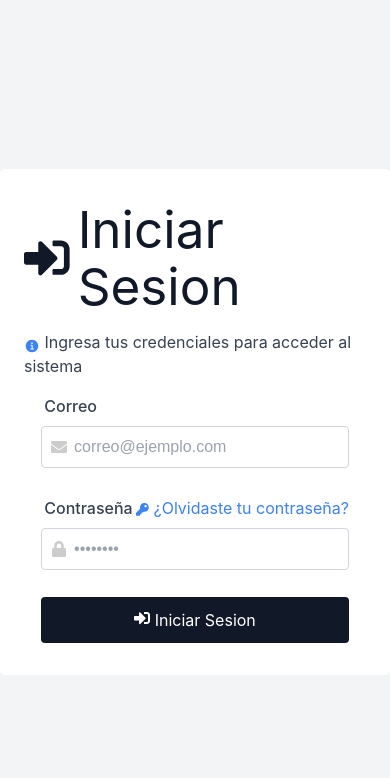
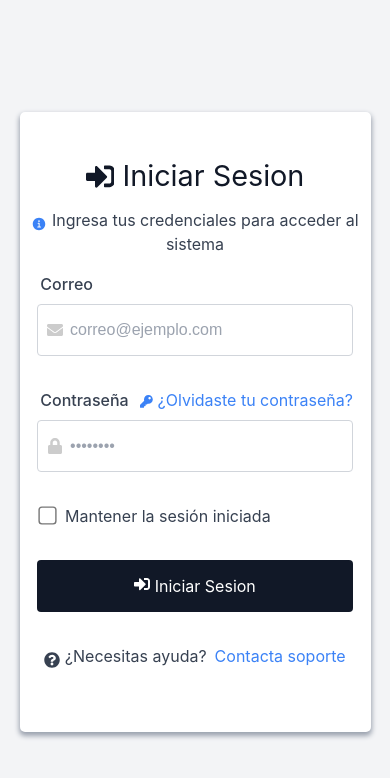
Before and after one commit to LennyServino/api_token_bookings_react, a React (Vite) app: page / in a window 390 px wide. Shown: the top 778 px of the page. Built offline with nearby package versions, Linux system fonts and the light colour scheme; the HTML template or start-up script is replaced by a standard one.

Commit message:
agregando espera del login, estilo responsive y validaciones de campos

```diff
--- a/package.json
+++ b/package.json
@@ -10,13 +10,15 @@
     "preview": "vite preview"
   },
   "dependencies": {
+    "@hookform/resolvers": "^3.9.1",
     "axios": "^1.7.7",
     "react": "^18.3.1",
     "react-dom": "^18.3.1",
     "react-hook-form": "^7.53.1",
     "react-icons": "^5.3.0",
     "react-router-dom": "^6.27.0",
-    "sweetalert2": "^11.14.4"
+    "sweetalert2": "^11.14.4",
+    "yup": "^1.4.0"
   },
   "devDependencies": {
     "@eslint/js": "^9.11.1",
--- a/src/components/Login.jsx
+++ b/src/components/Login.jsx
@@ -3,31 +3,44 @@ import { useForm } from 'react-hook-form'
 import { login } from '../services/loginServices';
 import { useNavigate } from 'react-router-dom';
 import styles from '../styles/Login.module.css'
+import { yupResolver } from '@hookform/resolvers/yup';
+import * as yup from 'yup';
 
 //importando icons
-import { FaSignInAlt, FaKey, FaLock, FaEnvelope  } from "react-icons/fa";
+import { FaSignInAlt, FaKey, FaLock, FaEnvelope, FaQuestionCircle  } from "react-icons/fa";
 import { IoInformationCircle } from "react-icons/io5";
-import { IoIosMail } from "react-icons/io";
+
+const schema = yup.object().shape({
+    email: yup.string().required("El correo es obligatorio").email("Correo Invalido, ejemplo: usuario@dominio.com"),
+    password: yup.string().required("Campo Obligatorio").min(8, "La contraseña debe contener al menos 8 caracteres")
+})
 
 export default function Login() {
-    const { register, handleSubmit } = useForm()
+    const { register, handleSubmit, formState: {errors} } = useForm({
+        resolver: yupResolver(schema)
+    })
 
     const navigate = useNavigate()
+
+    const [isLoading, setIsLoading] = React.useState(false)
 
     //metodo para validar el usuario
     const loginForm = async (data) => {
         //console.log(data);
+        setIsLoading(true)
 
         const response = await login(data);
         //validando la respuesta del login
         if(response?.token) {
             //si esta autorizado guardamos el token en el sessionStorage
             sessionStorage.setItem('token_bookings', response.token)
+            sessionStorage.setItem('user_email_bookings', response.user)
         }
 
         console.log(response);
 
         if(sessionStorage.getItem('token_bookings')) {
+            setIsLoading(false)
             navigate('/alojamientos')
         }
     }
@@ -42,8 +55,11 @@ export default function Login() {
                         <label htmlFor="">Correo</label>
                         <div className={styles.input_container}>
                             <FaEnvelope className={styles.input_icon} />
-                            <input type="email" {...register('email')} placeholder='correo@ejemplo.com' />
+                            <input type="email" {...register('email', {required: true})} placeholder='correo@ejemplo.com' />
                         </div>
+                        <p className={styles.error_message}>
+                            {errors.email && errors.email.message}
+                        </p>
                     </div>
                     <div className={styles.input_box}>
                         <div className={styles.password_box}>
@@ -52,13 +68,33 @@ export default function Login() {
                         </div>
                         <div className={styles.input_container}>
                             <FaLock className={styles.input_icon} />
-                            <input type="password" {...register('password')} placeholder='••••••••' />
+                            <input type="password" {...register('password', {required: true})} placeholder='••••••••' />
                         </div>
+                        <p className={`${styles.error_message}`}>
+                            {errors.password && errors.password.message}
+                        </p>
+                    </div>
+                    <div className={styles.checkbox_container}>
+                        <input type="checkbox" id='holdSession' />
+                        <label htmlFor="holdSession">Mantener la sesión iniciada</label>
                     </div>
                     <div className={styles.btn_box}>
-                        <button type="submit"><FaSignInAlt /> Iniciar Sesion</button>
+                        <button type="submit">
+                            {
+                                isLoading ? <span className={styles.spinner}></span> :
+                                <span>
+                                    <FaSignInAlt /> Iniciar Sesion
+                                </span>
+                            }
+                        </button>
                     </div>
                 </form>
+                <div className={styles.help_box}>
+                    <p>
+                        <FaQuestionCircle /> ¿Necesitas ayuda?
+                    </p>
+                    <span>Contacta soporte</span>
+                </div>
             </div>
         </div>
     )
--- a/src/styles/Login.module.css
+++ b/src/styles/Login.module.css
@@ -19,6 +19,7 @@
 .login_content {
     display: flex;
     background: white;
+    box-shadow: 0px 3px 5px 1px rgba(156,163,175,1);
     border-radius: 5px;
     max-width: 25rem;
     padding: 2rem 1.5rem;
@@ -92,6 +93,12 @@
     color: #9CA3AF;
 }
 
+.error_message {
+    color: red !important;
+    padding: 0 .5rem;
+    margin: 0;
+}
+
 .password_box {
     display: flex;
     justify-content: space-between;
@@ -111,6 +118,23 @@
     display: flex;
     justify-content: center;
     align-items: center;
+}
+
+.checkbox_container {
+    display: flex;
+    align-items: center;
+    gap: .5rem;
+}
+
+.checkbox_container input {
+    cursor: pointer;
+    transform: scale(1.4);
+}
+
+.checkbox_container label {
+    color: var(--primary-text-color);
+    font-weight: 400;
+    cursor: pointer;
 }
 
 .btn_box button {
@@ -133,3 +157,64 @@
 .btn_box button svg {
     vertical-align: top;
 }
+
+.help_box {
+    display: flex;
+    justify-content: center;
+    align-items: center;
+    gap: .5rem;
+    margin-top: 1rem;
+}
+
+.help_box p svg {
+    color: var(--primary-text-color);
+}
+
+.help_box span {
+    color: var(--information-color);
+    cursor: pointer;
+}
+
+/* Spinner del boton del login */
+.spinner {
+    border: 4px solid rgba(187, 185, 185, 0.1);
+    border-left-color: #fff;
+    border-radius: 50%;
+    width: 16px;
+    height: 16px;
+    animation: spin 1s linear infinite;
+    display: inline-block;
+}
+
+@keyframes spin {
+    to {
+        transform: rotate(360deg);
+    }
+}
+
+@media screen and (max-width: 768px) {
+    .login_content {
+        padding: 3rem 0rem;
+        max-width: 90%;
+    }
+
+    .login_content h1 {
+        font-size: 1.8rem;
+    }
+
+    .login_content p {
+        text-align: center;
+    }
+
+    .login_content form {
+        gap: 2rem;
+    }
+
+    .input_container input {
+        padding: 1rem 2rem;
+    }
+
+    .btn_box button {
+        padding: 1rem;
+    }
+}
```
Also changed, not shown: 1 other file (tests, documents, lock files or other folders).
